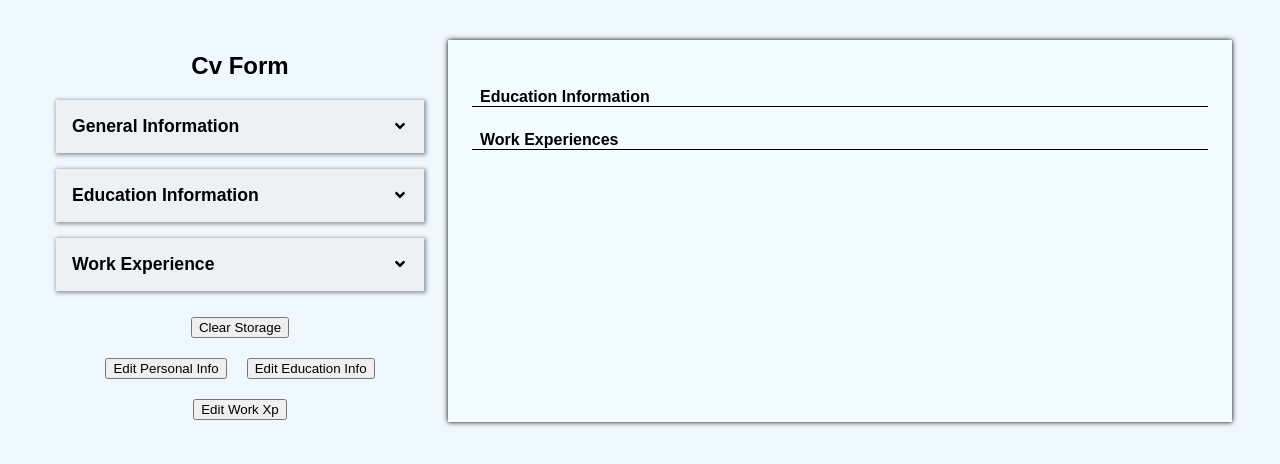
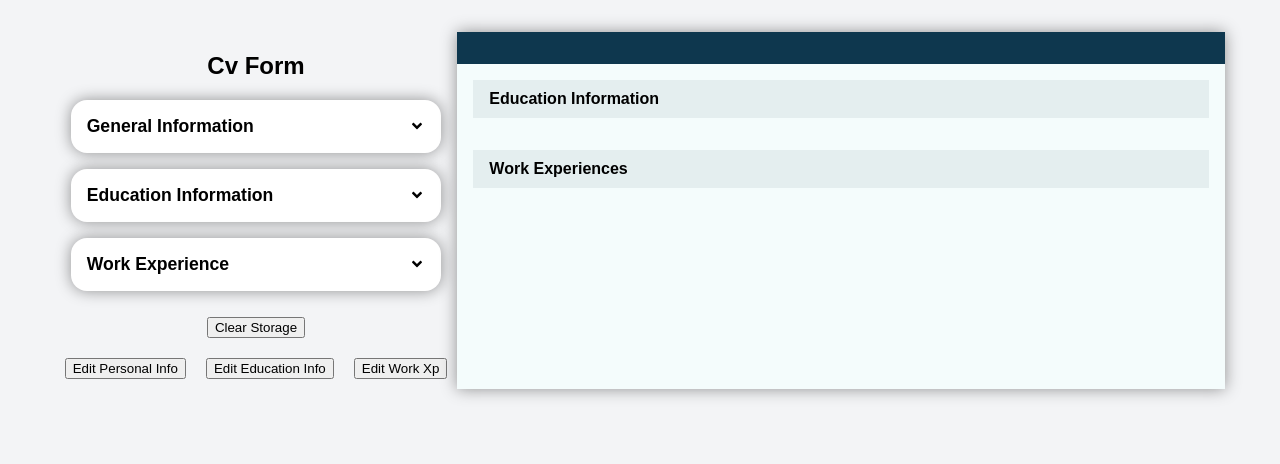
Before and after one commit to furkanssarri/cv-builder, a React (Vite) app: page / in a window 1280 px wide. Shown: the top 464 px of the page. Built offline with nearby package versions, Linux system fonts and the light colour scheme.

Commit message:
style: add basic styles for resume display

```diff
--- a/src/App.css
+++ b/src/App.css
@@ -1,4 +1,10 @@
 /* @import url(./components/resume/styles/CvOutput.css); */
+
+:root {
+  --main-bg: #f3f4f6;
+  --black-text-color: black;
+  --white-text-color: white;
+}
 
 .container {
   display: flex;
@@ -10,10 +16,11 @@
 }
 
 #form-area section {
-  background-color: #e8e8e87c;
+  background-color: #fff;
   margin: 1rem;
   padding: 1rem;
-  box-shadow: 1px 1px 4px 1px rgba(0, 0, 0, 0.41);
+  box-shadow: 0px 0px 15px 0px #00000069;
+  border-radius: 16px;
 }
 
 .accordion-content {
--- a/src/components/resume/ResumeEducationInfo.jsx
+++ b/src/components/resume/ResumeEducationInfo.jsx
@@ -2,20 +2,29 @@ import React from "react";
 
 const ResumeEducationInfo = () => {
   const educationData = JSON.parse(sessionStorage.getItem("edu-info")) || [];
+  const checkString = (text, searchTerm) =>
+    text?.toLowerCase().includes(searchTerm.toLowerCase());
   return (
     <>
       <h4>Education Information</h4>
       {educationData.map((edu, index) => (
-        <div key={index} className="education-entry">
-          <div className="program">
-            <span className="school-name">{edu.schoolName}</span>
-            <span className="department">{edu.department}</span>
-          </div>
+        <div key={index} className="entry">
           <div className="dates">
             <span className="education-start-date">
               {edu.educationStartDate}
             </span>
-            <span className="education-end-date">{edu.educationEndDate}</span>
+            <span>—</span>
+            <span className="education-end-date">
+              {checkString(edu.educationEndDate, "-") ? (
+                <span className="present">Present</span>
+              ) : (
+                <span>{edu.educationEndDate}</span>
+              )}
+            </span>
+          </div>
+          <div className="program">
+            <span className="school-name">{edu.schoolName}</span>
+            <span className="department">{edu.department}</span>
           </div>
         </div>
       ))}
--- a/src/components/resume/ResumeWorkExperience.jsx
+++ b/src/components/resume/ResumeWorkExperience.jsx
@@ -2,21 +2,30 @@ import React from "react";
 
 const ResumeWorkExperience = () => {
   const data = JSON.parse(sessionStorage.getItem("work-xp")) || [];
+  const checkString = (text, searchTerm) =>
+    text?.toLowerCase().includes(searchTerm.toLowerCase());
   return (
     <>
       <h4>Work Experiences</h4>
       {data.map((workExp, index) => (
-        <div key={index} className="work-exp-entry">
-          <div className="left-area">
+        <div key={index} className="entry">
+          <div className="dates">
+            <span className="work-start-date">{data[index].workStartDate}</span>
+            <span>—</span>
+            <span className="work-end-date">
+              {checkString(data[index].workEndDate, "-") ? (
+                <span className="present">Present</span>
+              ) : (
+                <span>{data[index].workEndDate}</span>
+              )}
+            </span>
+          </div>
+          <div className="details">
             <span className="company-name">{data[index].companyName}</span>
             <span className="position">{data[index].position}</span>
             <span className="responsibilities">
               {data[index].responsibilities}
             </span>
-          </div>
-          <div className="dates">
-            <span className="work-start-date">{data[index].workStartDate}</span>
-            <span className="work-end-date">{data[index].workEndDate}</span>
           </div>
         </div>
       ))}
--- a/src/components/resume/styles/CvOutput.css
+++ b/src/components/resume/styles/CvOutput.css
@@ -1,11 +1,11 @@
 a {
   text-decoration: none;
-  color: initial;
+  color: inherit;
 }
 
 a:hover {
   text-decoration: underline;
-  color: blue;
+  color: #7ca0de;
 }
 
 hr {
@@ -14,25 +14,30 @@ hr {
 
 .resume {
   background-color: #f4ffffbd;
-  box-shadow: 0 0 5px;
-  margin: 0.5rem;
-  padding: 0.5rem;
+  box-shadow: 0px 0px 15px 0px #00000069;
+}
+
+#personal-information {
+  background-color: #0e374e;
+  color: var(--white-text-color);
 }
 
 .resume .personal-info {
-  border-top: none;
+  margin: 0;
 }
 
 h4 {
-  border-bottom: 1px solid #000;
+  /* border-bottom: 1px solid #000; */
+  background-color: #0e374e12;
   text-align: left;
   margin: 0;
-  padding-left: 0.5rem;
+  padding: 10px;
+  padding-left: 1rem;
 }
 
 .resume section {
-  margin: 0.5rem;
-  padding: 0.5rem;
+  margin: 0;
+  padding: 1rem;
   margin-bottom: 0;
 }
 
@@ -44,8 +49,15 @@ h4 {
 }
 
 span {
-  padding: calc(0.2rem + 0.2vw);
-  margin: calc(0.2rem + 0.2vw);
+  padding: 0.2rem;
+  margin: 0.2rem;
+}
+
+.present {
+  font-size: 0.8rem;
+  font-style: italic;
+  padding: 0;
+  margin: 0;
 }
 
 #full-name {
@@ -63,11 +75,10 @@ span {
   padding: 0.5rem;
   margin-bottom: 0;
 }
-.education-entry {
+.entry {
   margin: 0.3rem;
   padding: 0.3rem;
   display: flex;
-  justify-content: space-between;
 }
 .program {
   display: flex;
@@ -77,7 +88,8 @@ span {
 
 .dates {
   display: flex;
-  flex-direction: column;
+  flex-direction: row;
+  min-width: calc(7vw + 121px);
 }
 
 .school-name {
@@ -91,14 +103,7 @@ span {
   padding: 0.5rem;
 }
 
-.work-exp-entry {
-  margin: 0.3rem;
-  padding: 0.3rem;
-  display: flex;
-  justify-content: space-between;
-}
-
-.left-area {
+.details {
   display: flex;
   flex-direction: column;
   align-items: start;
--- a/src/index.css
+++ b/src/index.css
@@ -1,5 +1,5 @@
 body {
-  background-color: aliceblue;
+  background-color: var(--main-bg);
   font-family: Arial, Helvetica, sans-serif;
 }
 
```
